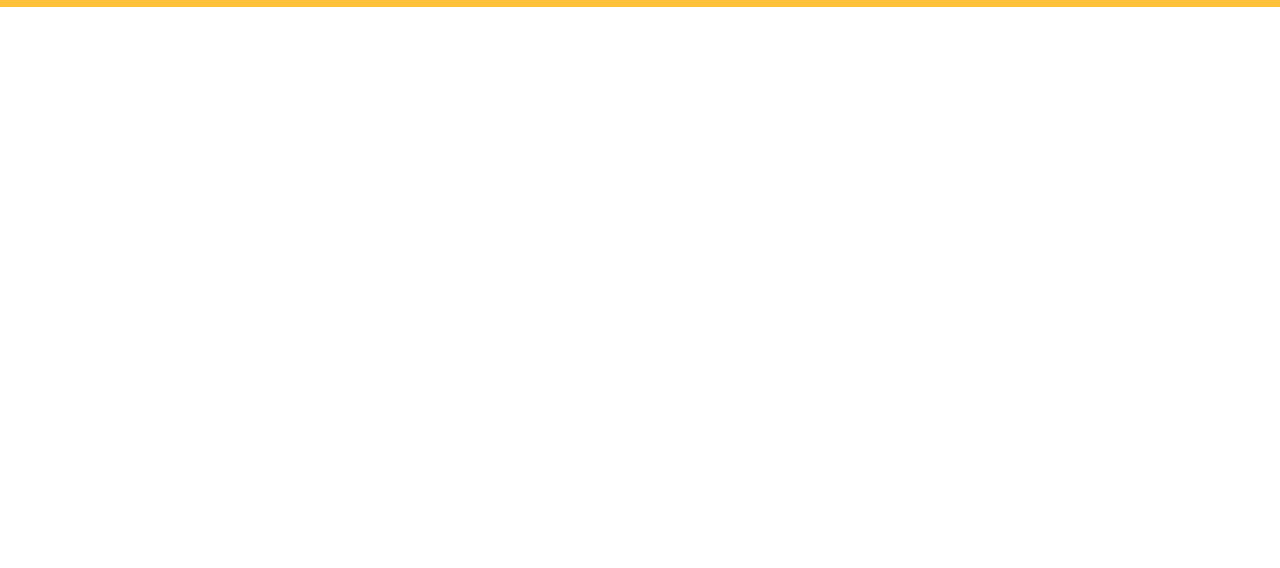
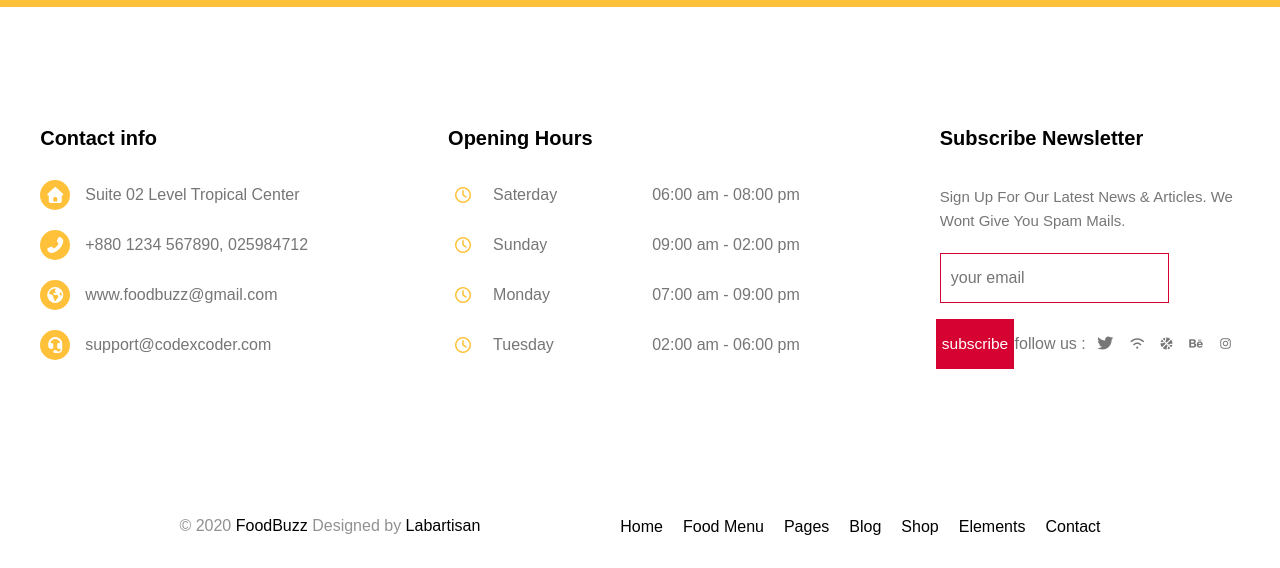
Before and after one commit to Amir-Bi50/Food-Buzz, a plain HTML site: page menu-card-2.html in a window 1280 px wide. Shown: the part 2404-2972 px from the top of the page. Before the commit the page ends 2411 px from the top, so only its background shows below. Drawn offline with nearby package versions, Linux system fonts and the light colour scheme.

Commit message:
footer added into menu-card-2.html

```diff
--- a/menu-card-2.html
+++ b/menu-card-2.html
@@ -837,5 +837,97 @@
             </div>
         </div>
     </div>
+
+    <footer>
+
+        <div class="main-wrapper">
+            <div class="main">
+                <div class="contact">
+                    <h4>Contact info</h4>
+                    <ul>
+                        <li>
+                            <div>
+                                <div class="icon"><i class="fa-solid fa-house"></i></div>
+                                <span>Suite 02 Level Tropical Center</span>
+                            </div>
+                        </li>
+                        <li>
+                            <div>
+                                <div class="icon"><i class="fa-solid fa-phone-flip"></i></div>
+                                <span>+880 1234 567890, 025984712</span>
+                            </div>
+                        </li>
+                        <li>
+                            <div>
+                                <div class="icon"><i class="fa-solid fa-earth-americas"></i></div>
+                                <span>www.foodbuzz@gmail.com</span>
+                            </div>
+                        </li>
+                        <li>
+                            <div>
+                                <div class="icon"><i class="fa-solid fa-headset"></i></div>
+                                <span>support@codexcoder.com</span>
+                            </div>
+                        </li>
+                    </ul>
+                </div>
+                <div class="contact2">
+                    <h4>Opening Hours</h4>
+                    <ul>
+                        <li>
+                            <div>
+                                <div class="icon"><i class="fa-regular fa-clock"></i></div>
+                                <span>Saterday</span>
+                            </div>
+                            <span>06:00 am - 08:00 pm</span>
+                        </li>
+                        <li>
+                            <div>
+                                <div class="icon"><i class="fa-regular fa-clock"></i></div>
+                                <span>Sunday</span>
+                            </div>
+                            <span>09:00 am - 02:00 pm</span>
+                        </li>
+                        <li>
+                            <div>
+                                <div class="icon"><i class="fa-regular fa-clock"></i></div>
+                                <span>Monday</span>
+                            </div>
+                            <span>07:00 am - 09:00 pm</span>
+                        </li>
+                        <li>
+                            <div>
+                                <div class="icon"><i class="fa-regular fa-clock"></i></div>
+                                <span>Tuesday</span>
+                            </div>
+                            <span>02:00 am - 06:00 pm</span>
+                        </li>
+                    </ul>
+                </div>
+                <div class="subscribe">
+                    <h3>Subscribe Newsletter</h3>
+                    <p>Sign Up For Our Latest News & Articles. We Wont Give You Spam Mails.</p>
+                    <input type="email" name="" id="" placeholder="your email">
+                    <input type="submit" name="" id="" value="subscribe">
+                    <span>follow us : <i class="fab fa-twitter"></i> <i class="fa-solid fa-wifi fa-xs"></i> <i
+                            class="fa-solid fa-basketball fa-xs"></i> <i class="fa-brands fa-behance fa-xs"></i> <i
+                            class="fa-brands fa-instagram fa-xs"></i> </span>
+                </div>
+            </div>
+        </div>
+        <div class="copyright main">
+            <p>© 2020 <span style="color: black;">FoodBuzz</span> Designed by <span
+                    style="color: black;">Labartisan</span> </p>
+            <ul class="copy-r">
+                <li>Home</li>
+                <li>Food Menu</li>
+                <li>Pages</li>
+                <li>Blog</li>
+                <li>Shop</li>
+                <li>Elements</li>
+                <li>Contact</li>
+            </ul>
+        </div>
+    </footer>
 </body>
 </html>
```
